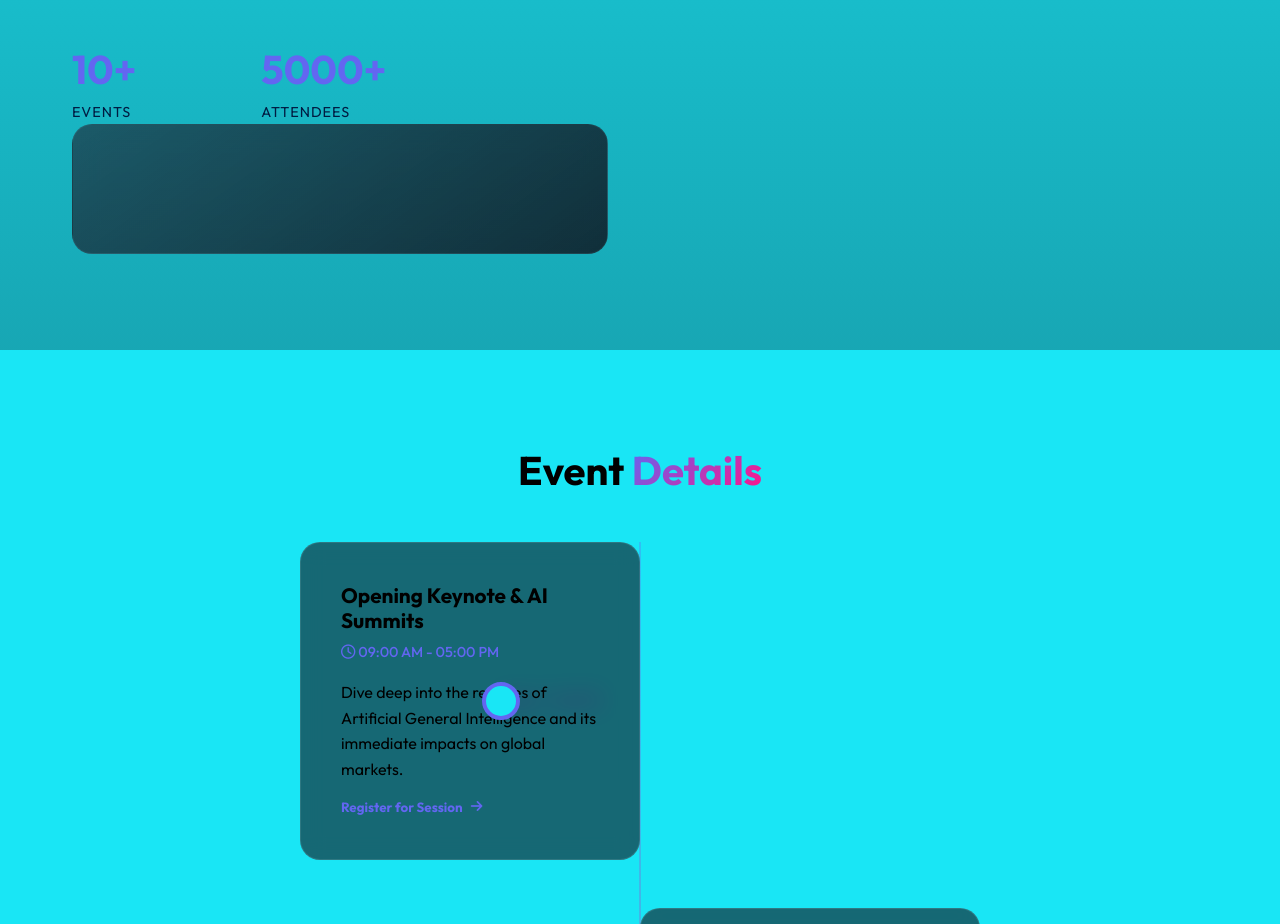
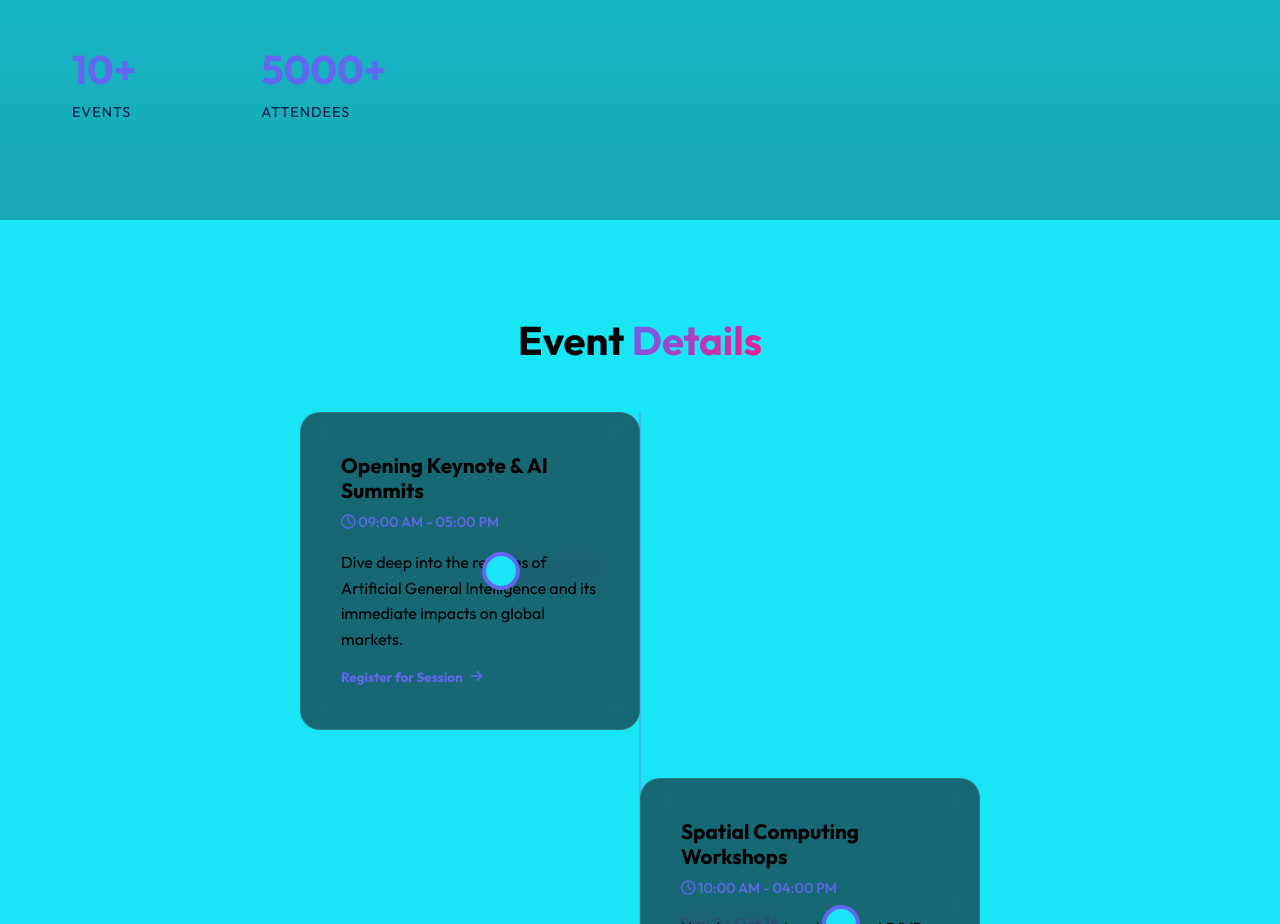
Before and after one commit to krishnakanthkve2017-tech/estuary2k26, a plain HTML site: page index.html in a window 1280 px wide. Shown: the part 1469-2393 px from the top of the page. Drawn offline with Linux system fonts and the light colour scheme.

Commit message:
Clear out unused about-image placeholder

```diff
--- a/index.html
+++ b/index.html
@@ -99,10 +99,6 @@
                         <div class="stat-item">
                             <h3>5000+</h3>
                             <p>Attendees</p>
-                        </div>
-                    </div>
-                    <div class="about-image">
-                        <div class="glass-card text-center">
                         </div>
                     </div>
                 </div>
```
